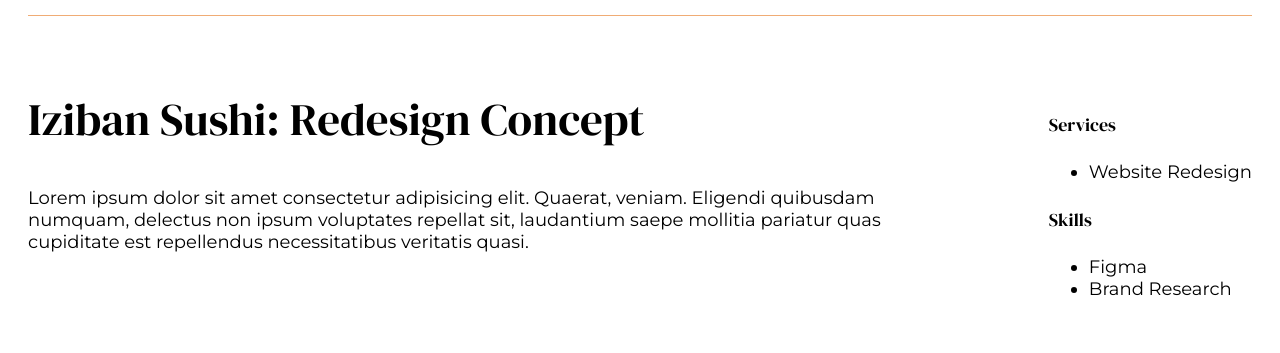
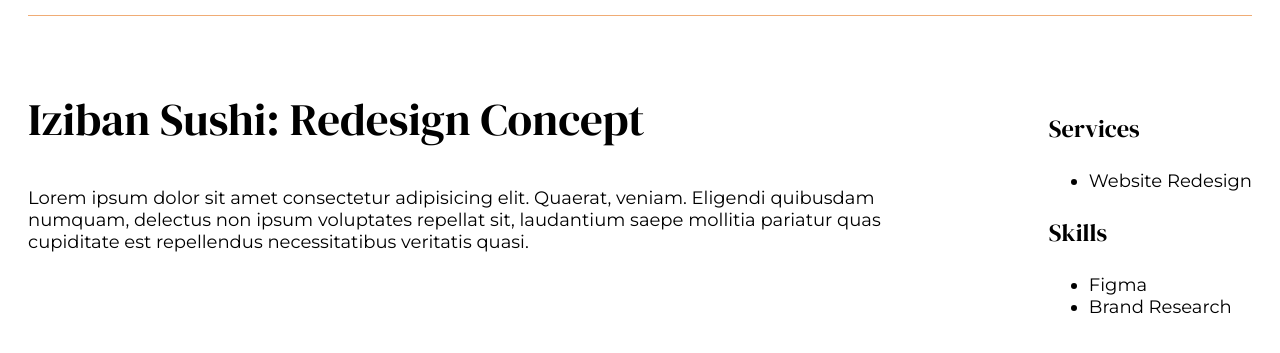
Before and after one commit to caltrevino/Branding-Site, a plain HTML site: page pages/iziban.html in a window 1280 px wide. Shown: the part 79-432 px from the top of the page. Drawn offline with Linux system fonts and the light colour scheme.

Commit message:
content update

```diff
--- a/pages/iziban.html
+++ b/pages/iziban.html
@@ -47,11 +47,11 @@
                         <p>Lorem ipsum dolor sit amet consectetur adipisicing elit. Quaerat, veniam. Eligendi quibusdam numquam, delectus non ipsum voluptates repellat sit, laudantium saepe mollitia pariatur quas cupiditate est repellendus necessitatibus veritatis quasi. </p>
                     </div>
                     <div>
-                        <h4>Services</h4>
+                        <h3>Services</h3>
                         <ul>
                             <li>Website Redesign</li>
                         </ul>
-                        <h4>Skills</h4>
+                        <h3>Skills</h3>
                         <ul>
                             <li>Figma</li>
                             <li>Brand Research</li>
```
Also changed, not shown: pages/flashart.html (+6 -2 lines), pages/pemburton.html (+2 -2 lines), pages/sonofabun.html (+2 -2 lines), pages/twinlakes.html (+2 -2 lines).
